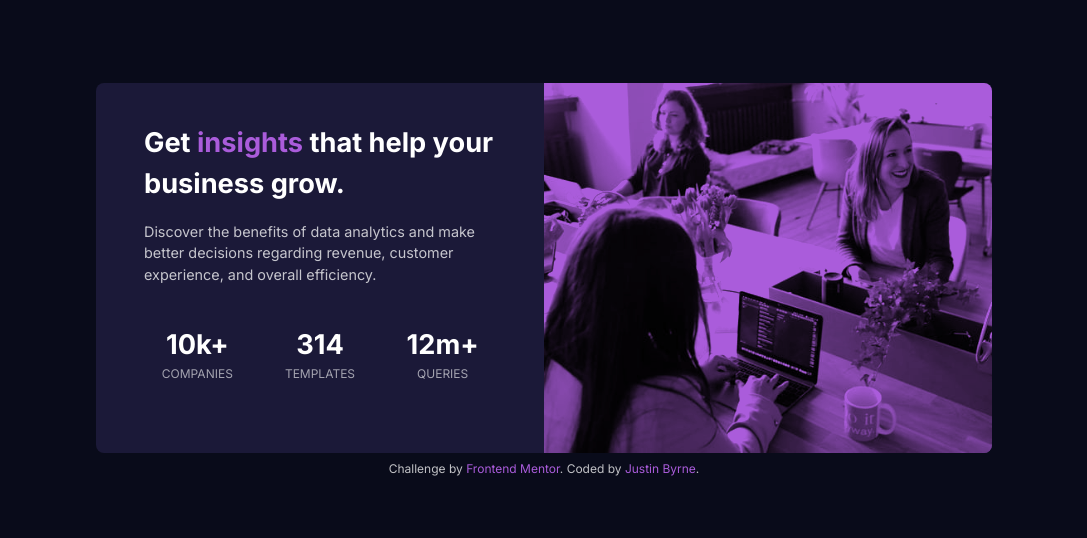
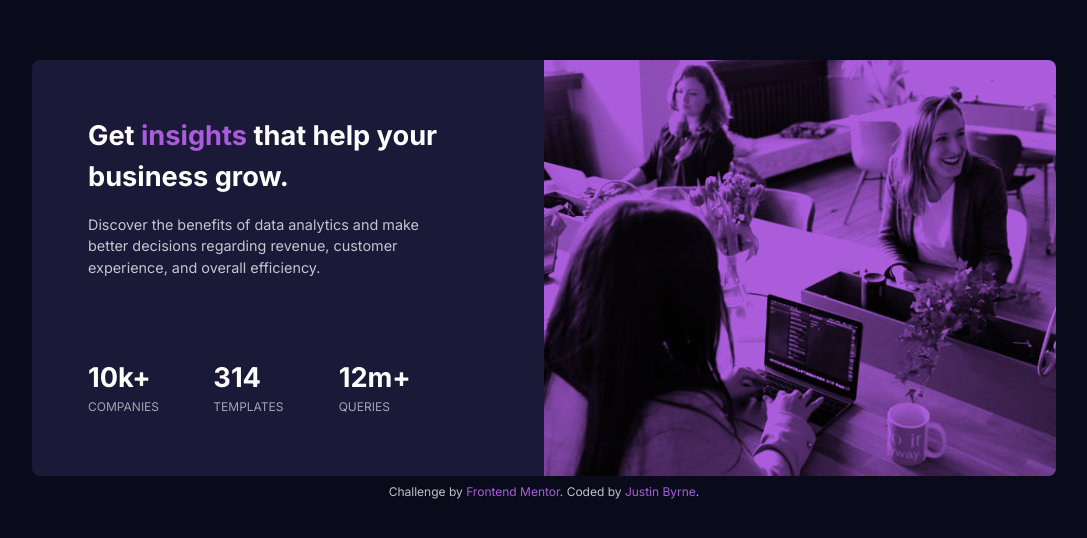
Before and after one commit to JustinByrne/FM-Stats-preview-card-component, a website: page index.html in a window 1280 px wide. Shown: the part 120-658 px from the top of the page, without its empty margins (96-1183 px from the left). Drawn offline with Linux system fonts and the light colour scheme.

Commit message:
Completed the desktop view

```diff
--- a/index.html
+++ b/index.html
@@ -12,12 +12,12 @@
 </head>
 <body class="bg-darkBlue lg:h-screen">
   <div class="relative px-8 py-20 flex flex-col justify-center h-full w-full space-y-2">
-    <div class="bg-desaturatedBlue text-white rounded-lg lg:max-w-4xl overflow-hidden h-auto grid grid-cols-1 lg:grid-cols-2 mx-auto">
-      <div class="bg-accent lg:order-last lg:max-h-96">
-        <img class="hidden lg:block brightness-130 mix-blend-multiply h-full" src="./images/image-header-desktop.jpg">
+    <div class="bg-desaturatedBlue text-white rounded-lg lg:max-w-5xl overflow-hidden h-auto grid grid-cols-1 lg:grid-cols-2 mx-auto">
+      <div class="bg-accent lg:order-last lg:max-h-[26rem]">
+        <img class="hidden lg:block brightness-130 mix-blend-multiply w-full h-full object-cover" src="./images/image-header-desktop.jpg">
         <img class="lg:hidden brightness-130 mix-blend-multiply w-full max-h-96 object-cover" src="./images/image-header-mobile.jpg">
       </div>
-      <div class="flex flex-col space-y-4 px-7 lg:px-12 py-10">
+      <div class="flex flex-col space-y-4 px-7 lg:pl-14 lg:pr-24 py-10 lg:pt-14 lg:pb-0 lg:py-16">
         <h1 class="text-2.5xl font-bold text-center lg:text-left font-inter">
           Get <span class="text-accent">insights</span> that help your business grow.
         </h1>
@@ -29,8 +29,8 @@
           experience, and overall efficiency.
         </div>
 
-        <div class="grid grid-cols-1 lg:grid-cols-3 gap-4 py-6">
-          <div class="flex flex-col text-center">
+        <div class="grid grid-cols-1 lg:grid-cols-3 gap-4 py-6 lg:pt-16 lg:pb-0">
+          <div class="flex flex-col text-center lg:text-left">
             <p class="font-inter font-bold text-2.5xl">
               10k+
             </p>
@@ -38,7 +38,7 @@
               companies
             </p>
           </div>
-          <div class="flex flex-col text-center">
+          <div class="flex flex-col text-center lg:text-left">
             <p class="font-inter font-bold text-2.5xl">
               314
             </p>
@@ -46,7 +46,7 @@
               templates
             </p>
           </div>
-          <div class="flex flex-col text-center">
+          <div class="flex flex-col text-center lg:text-left">
             <p class="font-inter font-bold text-2.5xl">
               12m+
             </p>
```
Also changed, not shown: tailwind.css.
